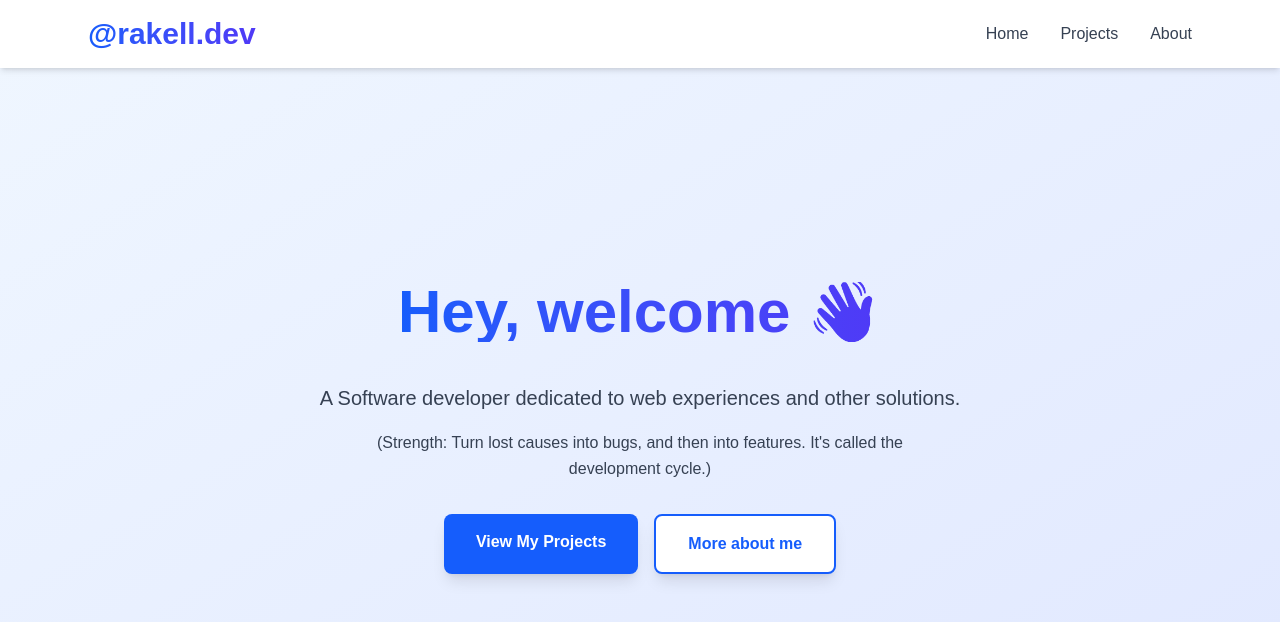
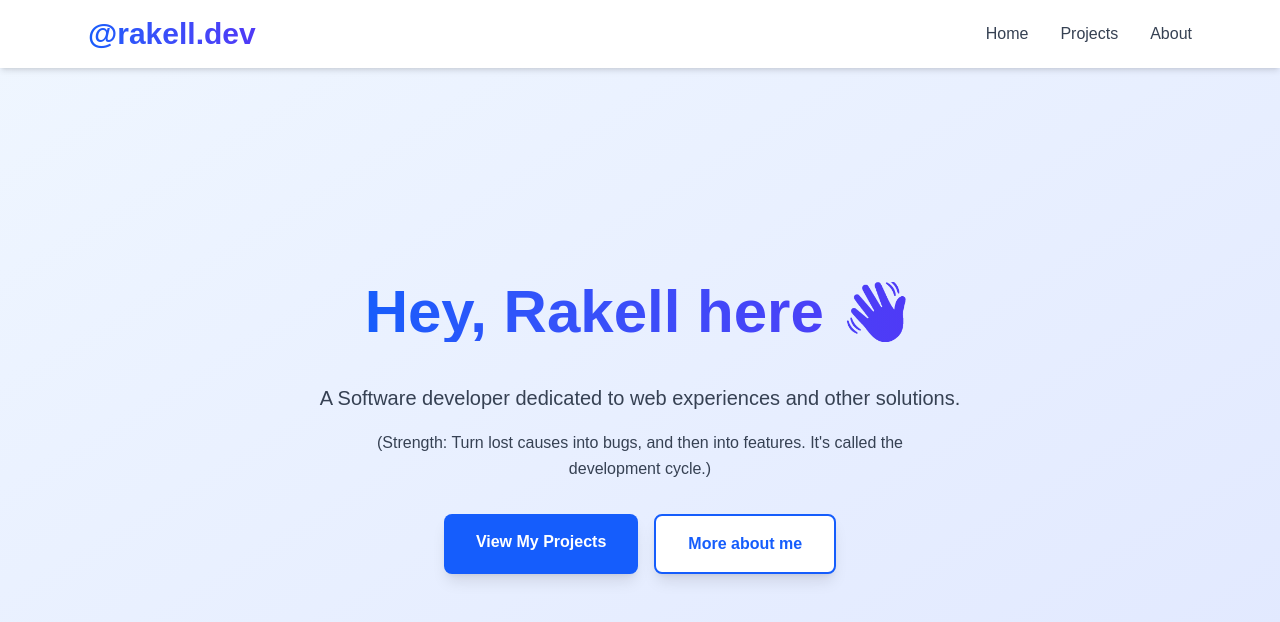
Before and after one commit to rakellbandeira/Portfolio_WebApp, a Next.js app: page / in a window 1280 px wide. Shown: the top 622 px of the page. Built offline with nearby package versions, Linux system fonts and the light colour scheme.

Commit message:
title home edit

```diff
--- a/app/page.js
+++ b/app/page.js
@@ -9,7 +9,7 @@ export default function Home() {
         <section className="max-w-4xl mx-auto px-6 py-32 text-center flex flex-col items-center justify-center min-h-[calc(100vh-80px)]">
           <div className="mb-6">
             <h1 className="text-6xl font-bold mb-4 bg-gradient-to-r from-blue-600 to-indigo-600 bg-clip-text text-transparent">
-              Hey, welcome 👋
+              Hey, Rakell here 👋
             </h1>
           </div>
 
```
